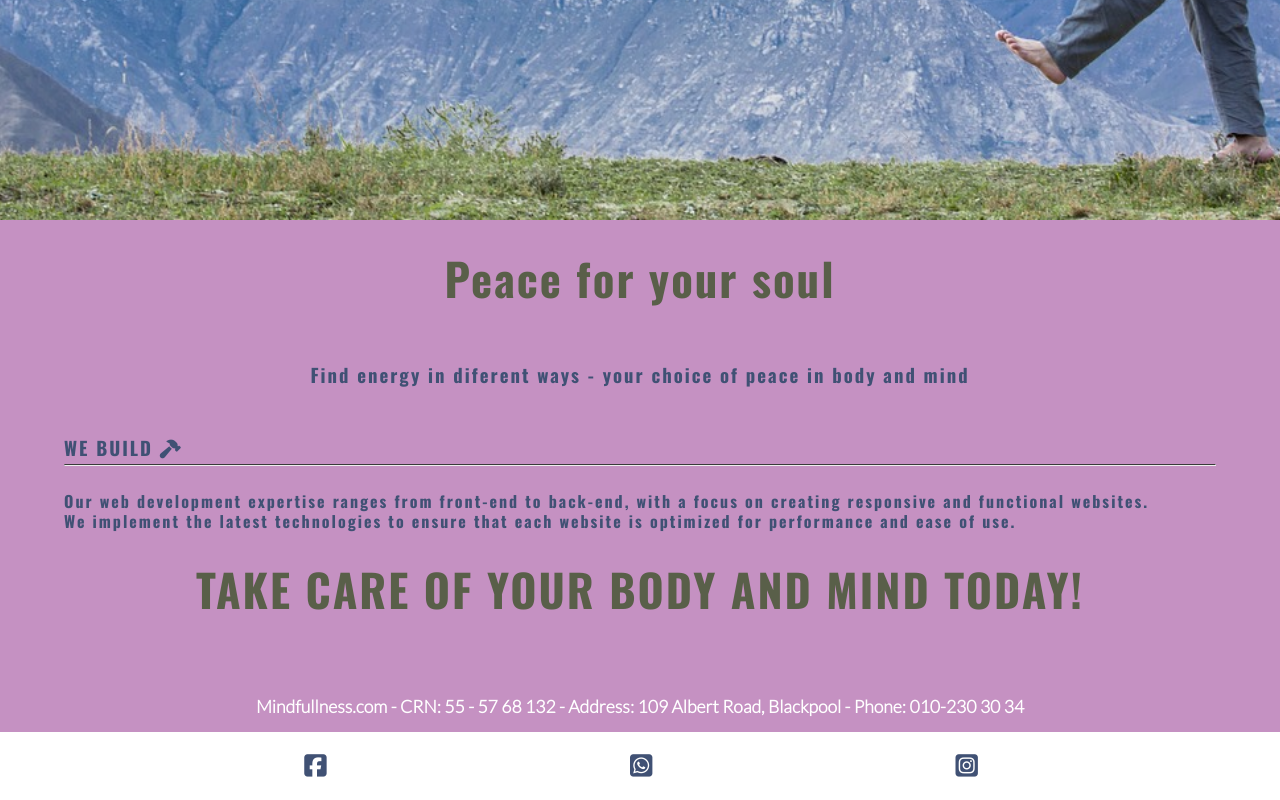
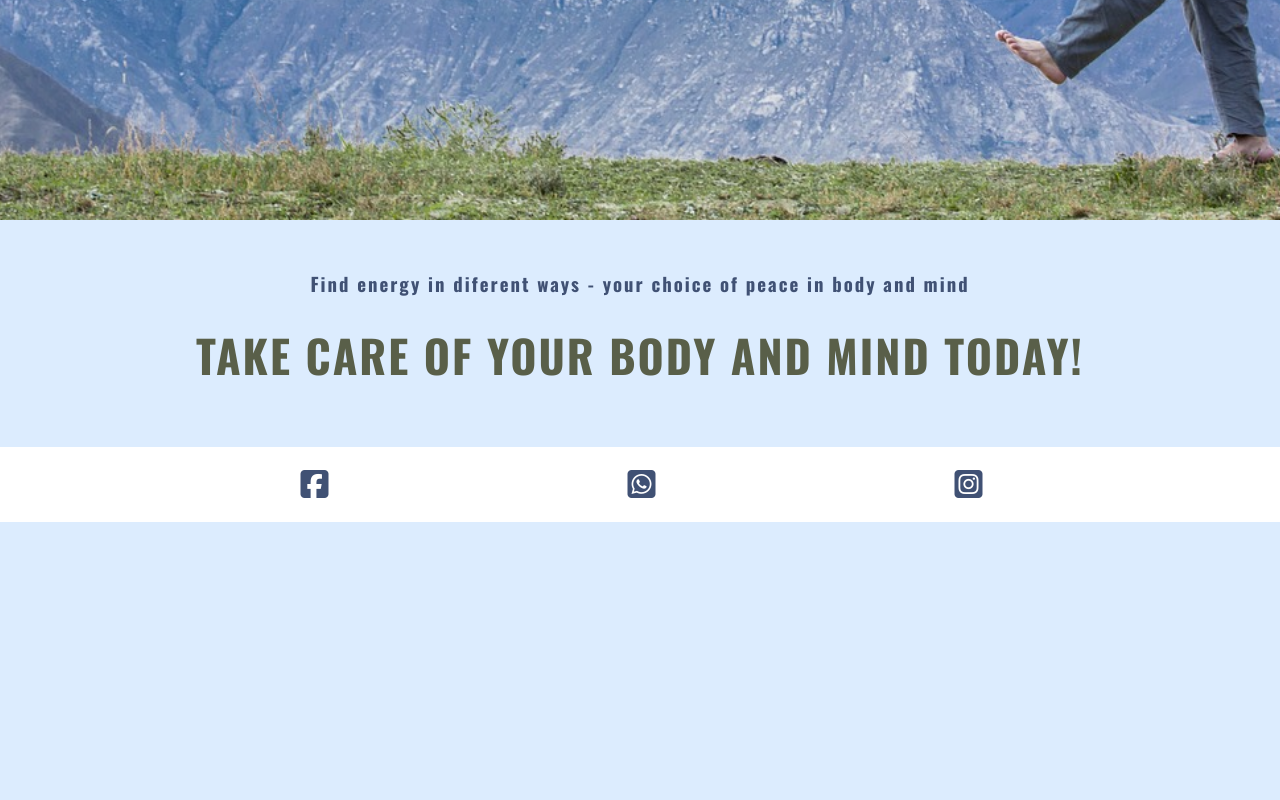
Before and after one commit to WebbCouture/pr-2, a plain HTML site: page index.html in a window 1280 px wide. Shown: the part 530-1330 px from the top of the page. After the commit the page ends 1052 px from the top, so only its background shows below. Drawn offline with nearby package versions, Linux system fonts and the light colour scheme.

Commit message:
fix footer

```diff
--- a/assets/css/style.css
+++ b/assets/css/style.css
@@ -202,15 +202,15 @@ ul {list-style: square;}
 }
 
 .info-page {
-    background-color: #C591C2;
+    background-color:  #4F76ACff;
 }
 
 .contact-page {
-    background-color: #C591C2;
+    background-color: #4F76ACff;
 }
 
 .index-page {
-    background-color: #C591C2;
+    background-color: rgba(220, 236, 254, 1);
 }
 
 .info-page section ul {
@@ -281,7 +281,7 @@ footer > h5 {
     margin-top: 0px;
     padding-top: 15px;
     padding-bottom: 15px;
-    background: #C591C2;
+    background: #272727;
     color: white;
     font-size: 1.1rem;
     font-weight: bold;
@@ -296,7 +296,7 @@ footer > h5 {
 }
 
 #social-networks i {
-    font-size: 160%;
+    font-size: 200%;
     padding: 5%;
     color: #405174ff;
 }
--- a/index.html
+++ b/index.html
@@ -37,25 +37,11 @@
             </div>
         </section>
         <section id="reasons">
-            <h2>Peace for your soul</h2>
             <center>
                 <h3>
                    Find energy in diferent ways - your choice of peace in body and mind<br />
                 </h3>
             </center>
-            <div id="benefits">
-                <div id="benefits-physical">
-                    <div>
-                        <h3>WE BUILD <i class="fa-solid fa-hammer"></i></h3>
-                        <hr />
-                        <h4>
-                            Our web development expertise ranges from front-end to back-end,
-                            with a focus on creating responsive and functional websites.<br />
-                            We implement the latest technologies to ensure that each website
-                            is optimized for performance and ease of use.
-                        </h4>
-                </div>
-                <div id="benefits-mental">
                     <!-- Optional additional content -->
                 </div>
             </div>
@@ -65,7 +51,6 @@
     </main>
     <!--Footer-->
     <footer>
-        <h5>Mindfullness.com - CRN: 55 - 57 68 132 - Address: 109 Albert Road, Blackpool - Phone: 010-230 30 34</h5>
         <ul id="social-networks">
             <li>
                 <a href="https://www.facebook.com/" target="_blank" rel="noopener"
```
